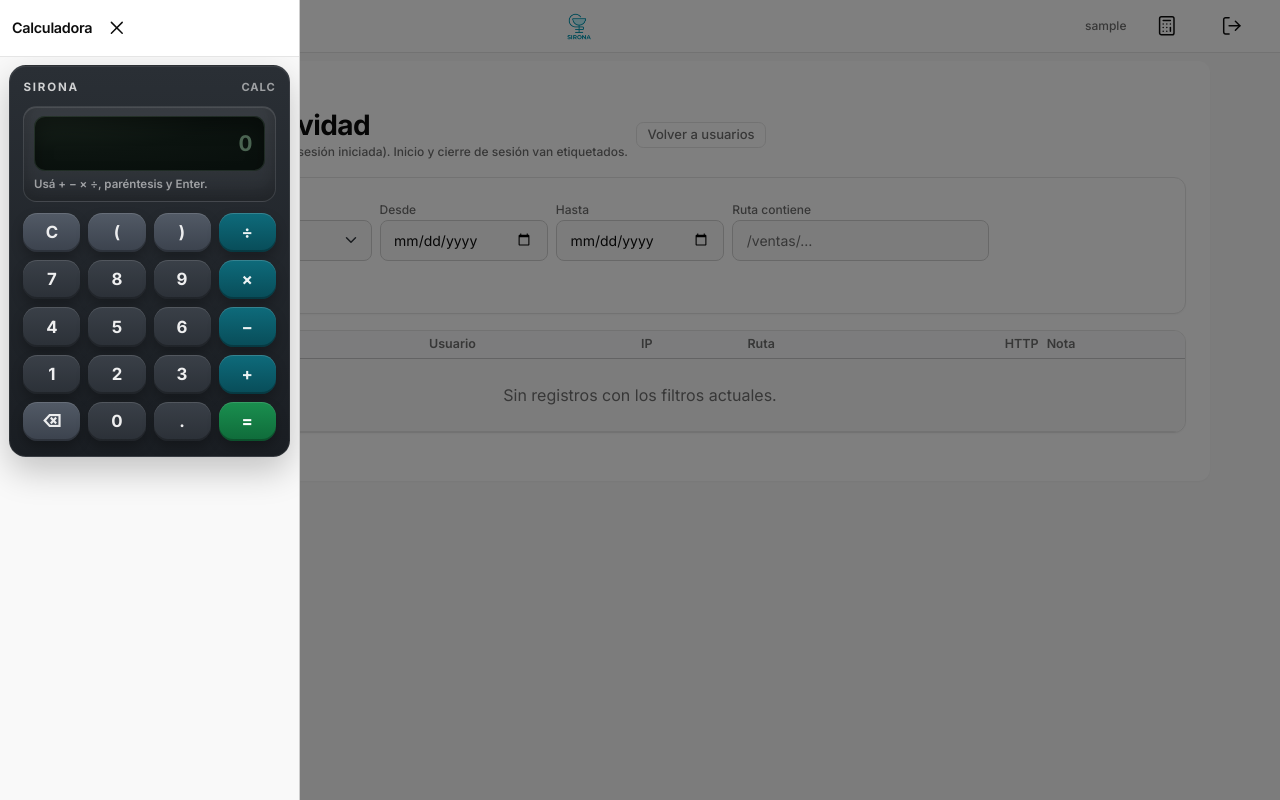
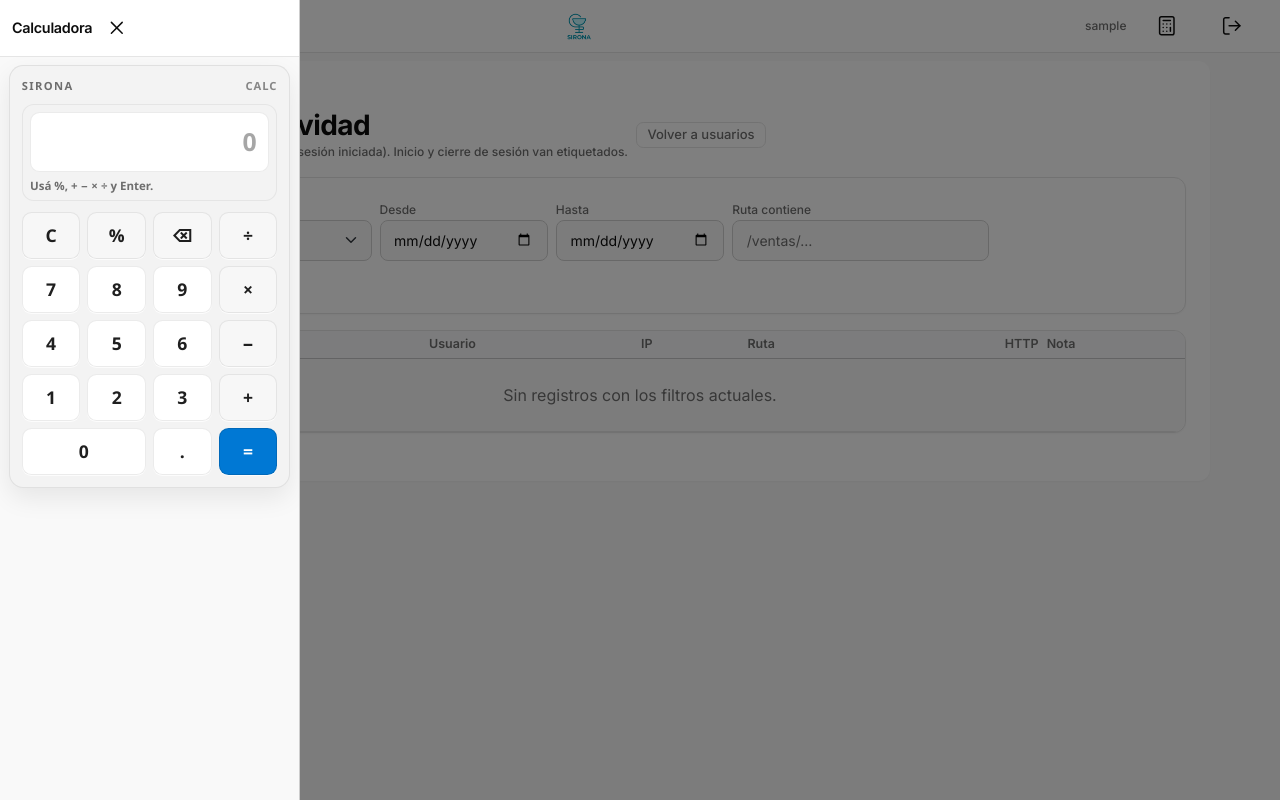
Before and after one commit to sironacooperativa-ship-it/sironanuevo, a Django app: page /administrador/actividad/ in a window 1280 px wide, after a click on "Calculadora". Run offline with Django 5.2, Linux system fonts and the light colour scheme; the visitor is signed in with stand-in values (Sample User, id 1); data comes from the database, SQL or seed files in the repository; data that the repository does not hold is empty; some libraries are stand-ins or nearby versions.

Commit message:
feat: calculadora estilo Windows
Mejora la UI de la calculadora y agrega % con comportamiento tipo Windows (A±B%, A×B%, A÷B%).

Made-with: Cursor

```diff
--- a/static/css/theme.css
+++ b/static/css/theme.css
@@ -393,13 +393,12 @@ body.app-sidebar-collapsed .app-sidebar-fixed {
 }
 
 .sirona-calc {
-  border-radius: 1.05rem;
-  padding: 0.85rem 0.85rem 0.95rem;
-  background: linear-gradient(180deg, #2a2f35 0%, #1a1e23 100%);
-  border: 1px solid rgba(255, 255, 255, 0.08);
-  box-shadow:
-    0 14px 34px rgba(0, 0, 0, 0.22),
-    inset 0 1px 0 rgba(255, 255, 255, 0.08);
+  font-family: "Segoe UI", system-ui, -apple-system, "Inter", sans-serif;
+  border-radius: 0.9rem;
+  padding: 0.75rem;
+  background: #f3f3f3;
+  border: 1px solid rgba(0, 0, 0, 0.08);
+  box-shadow: 0 10px 26px rgba(0, 0, 0, 0.08);
 }
 
 .sirona-calc-top {
@@ -411,10 +410,10 @@ body.app-sidebar-collapsed .app-sidebar-fixed {
 }
 
 .sirona-calc-brand {
-  font-weight: 800;
-  letter-spacing: 0.16em;
-  font-size: 0.72rem;
-  color: rgba(255, 255, 255, 0.78);
+  font-weight: 700;
+  letter-spacing: 0.12em;
+  font-size: 0.7rem;
+  color: rgba(0, 0, 0, 0.55);
   text-transform: uppercase;
 }
 
@@ -422,108 +421,101 @@ body.app-sidebar-collapsed .app-sidebar-fixed {
   font-weight: 700;
   font-size: 0.7rem;
   letter-spacing: 0.08em;
-  color: rgba(255, 255, 255, 0.55);
+  color: rgba(0, 0, 0, 0.45);
 }
 
 .sirona-calc-display-wrap {
-  border-radius: 0.85rem;
-  padding: 0.55rem 0.6rem 0.45rem;
-  background: linear-gradient(180deg, rgba(255, 255, 255, 0.08), rgba(255, 255, 255, 0.03));
-  border: 1px solid rgba(255, 255, 255, 0.08);
-  box-shadow:
-    inset 0 1px 0 rgba(255, 255, 255, 0.1),
-    inset 0 -10px 18px rgba(0, 0, 0, 0.25);
+  border-radius: 0.75rem;
+  padding: 0.4rem 0.45rem 0.35rem;
+  background: #f3f3f3;
+  border: 1px solid rgba(0, 0, 0, 0.06);
 }
 
 .sirona-calc-display {
   width: 100%;
-  border: none;
+  border: 1px solid rgba(0, 0, 0, 0.08);
   outline: none;
-  background: radial-gradient(120% 120% at 10% 0%, #17211a 0%, #0c1410 55%, #09100d 100%);
-  border-radius: 0.7rem;
-  padding: 0.7rem 0.75rem;
-  color: #c7ffd2;
-  font-weight: 800;
+  background: #ffffff;
+  border-radius: 0.6rem;
+  padding: 0.65rem 0.7rem;
+  color: #111;
+  font-weight: 700;
   font-variant-numeric: tabular-nums;
-  letter-spacing: 0.02em;
+  letter-spacing: 0.01em;
   text-align: right;
-  font-size: 1.35rem;
-  box-shadow:
-    inset 0 0 0 1px rgba(199, 255, 210, 0.12),
-    inset 0 10px 18px rgba(0, 0, 0, 0.35);
+  font-size: 1.55rem;
+  box-shadow: inset 0 1px 0 rgba(255, 255, 255, 0.9);
 }
 
 .sirona-calc-display::placeholder {
-  color: rgba(199, 255, 210, 0.35);
+  color: rgba(0, 0, 0, 0.35);
 }
 
 .sirona-calc-hint {
   margin-top: 0.35rem;
   font-size: 0.72rem;
   font-weight: 600;
-  color: rgba(255, 255, 255, 0.55);
+  color: rgba(0, 0, 0, 0.55);
 }
 
 .sirona-calc-keys {
   display: grid;
   grid-template-columns: repeat(4, 1fr);
-  gap: 0.5rem;
+  gap: 0.45rem;
   margin-top: 0.7rem;
 }
 
 .sirona-calc-key {
-  border: none;
-  border-radius: 0.9rem;
-  padding: 0.7rem 0.2rem;
-  font-weight: 800;
-  font-size: 1.05rem;
+  border: 1px solid rgba(0, 0, 0, 0.08);
+  border-radius: 0.6rem;
+  padding: 0.85rem 0.2rem;
+  font-weight: 700;
+  font-size: 1.1rem;
   line-height: 1;
-  color: rgba(255, 255, 255, 0.92);
-  background: linear-gradient(180deg, #3a4048 0%, #2b3037 100%);
-  box-shadow:
-    0 6px 12px rgba(0, 0, 0, 0.25),
-    inset 0 1px 0 rgba(255, 255, 255, 0.12),
-    inset 0 -2px 0 rgba(0, 0, 0, 0.25);
+  color: rgba(0, 0, 0, 0.88);
+  background: #ffffff;
+  box-shadow: 0 1px 0 rgba(255, 255, 255, 0.8);
   transition:
     transform 0.06s ease,
-    filter 0.12s ease,
-    box-shadow 0.12s ease;
+    background 0.12s ease,
+    border-color 0.12s ease;
   user-select: none;
 }
 
 .sirona-calc-key:hover {
-  filter: brightness(1.07);
+  background: #f7f7f7;
 }
 
 .sirona-calc-key:active {
   transform: translateY(1px);
-  box-shadow:
-    0 3px 8px rgba(0, 0, 0, 0.22),
-    inset 0 1px 0 rgba(255, 255, 255, 0.1),
-    inset 0 -1px 0 rgba(0, 0, 0, 0.35);
+  background: #efefef;
 }
 
 .sirona-calc-key:focus-visible {
-  outline: 2px solid rgba(199, 255, 210, 0.55);
+  outline: 2px solid rgba(0, 120, 212, 0.55);
   outline-offset: 2px;
 }
 
 .sirona-calc-key-op {
-  background: linear-gradient(180deg, #0e6b7b 0%, #084c58 100%);
-  box-shadow:
-    0 6px 12px rgba(0, 0, 0, 0.25),
-    inset 0 1px 0 rgba(255, 255, 255, 0.16),
-    inset 0 -2px 0 rgba(0, 0, 0, 0.25);
+  background: #f7f7f7;
 }
 
 .sirona-calc-key-fn {
-  background: linear-gradient(180deg, #525a66 0%, #3b424d 100%);
-  color: rgba(255, 255, 255, 0.9);
+  background: #f7f7f7;
 }
 
 .sirona-calc-key-eq {
-  background: linear-gradient(180deg, #1a8f4f 0%, #0f6b3a 100%);
+  background: #0078d4;
+  border-color: rgba(0, 0, 0, 0.12);
   color: #fff;
+}
+
+.sirona-calc-key-eq:hover {
+  background: #0a68b5;
+}
+
+.sirona-calc-key-0 {
+  grid-column: span 2;
 }
 
 .sirona-offcanvas-nav {
--- a/templates/base.html
+++ b/templates/base.html
@@ -128,13 +128,13 @@
                   autocomplete="off"
                   placeholder="0"
                 />
-                <div class="sirona-calc-hint" id="sironaCalcHint">Usá + − × ÷, paréntesis y Enter.</div>
+                <div class="sirona-calc-hint" id="sironaCalcHint">Usá %, + − × ÷ y Enter.</div>
             </div>
 
             <div class="sirona-calc-keys">
                 <button class="sirona-calc-key sirona-calc-key-fn" type="button" data-calc="C">C</button>
-                <button class="sirona-calc-key sirona-calc-key-fn" type="button" data-calc="(">(</button>
-                <button class="sirona-calc-key sirona-calc-key-fn" type="button" data-calc=")">)</button>
+                <button class="sirona-calc-key sirona-calc-key-fn" type="button" data-calc="%">%</button>
+                <button class="sirona-calc-key sirona-calc-key-fn" type="button" data-calc="BS">⌫</button>
                 <button class="sirona-calc-key sirona-calc-key-op" type="button" data-calc="÷">÷</button>
 
                 <button class="sirona-calc-key" type="button" data-calc="7">7</button>
@@ -152,8 +152,7 @@
                 <button class="sirona-calc-key" type="button" data-calc="3">3</button>
                 <button class="sirona-calc-key sirona-calc-key-op" type="button" data-calc="+">+</button>
 
-                <button class="sirona-calc-key sirona-calc-key-fn" type="button" data-calc="BS">⌫</button>
-                <button class="sirona-calc-key" type="button" data-calc="0">0</button>
+                <button class="sirona-calc-key sirona-calc-key-0" type="button" data-calc="0">0</button>
                 <button class="sirona-calc-key" type="button" data-calc=".">.</button>
                 <button class="sirona-calc-key sirona-calc-key-eq" type="button" data-calc="=">=</button>
             </div>
@@ -390,6 +389,60 @@
             setValue("");
           }
 
+          function applyPercent() {
+            // Estilo Windows:
+            // - A + B%  => A + (A*B/100)
+            // - A − B%  => A − (A*B/100)
+            // - A × B%  => A × (B/100)
+            // - A ÷ B%  => A ÷ (B/100)
+            // Si no hay operador previo, aplica n -> n/100 al último número.
+            const s = String(display.value || "");
+            const mNum = s.match(/(-?\d+(?:[.,]\d+)?)\s*$/);
+            if (!mNum) return;
+            const rightRaw = mNum[1].replace(",", ".");
+            const right = parseFloat(rightRaw);
+            if (!Number.isFinite(right)) return;
+
+            const beforeNum = s.slice(0, mNum.index || 0);
+            // Buscar último operador visible (+, −, ×, ÷) antes del número final
+            let opIdx = -1;
+            let op = "";
+            for (let i = beforeNum.length - 1; i >= 0; i--) {
+              const ch = beforeNum[i];
+              if (ch === "+" || ch === "−" || ch === "×" || ch === "÷") {
+                opIdx = i;
+                op = ch;
+                break;
+              }
+              // cortar si encontramos un número/.)? no, seguimos buscando hasta operador o inicio
+            }
+
+            // Sin operador: simple n/100
+            if (opIdx < 0) {
+              const pct = right / 100;
+              setValue(beforeNum + String(pct));
+              return;
+            }
+
+            const leftExpr = beforeNum.slice(0, opIdx);
+            const leftNorm = normalizeExpr(leftExpr);
+            let leftVal = NaN;
+            try {
+              leftVal = leftNorm.trim() ? safeEval(leftNorm) : NaN;
+            } catch (e) {
+              leftVal = NaN;
+            }
+
+            let replacement = right / 100;
+            if ((op === "+" || op === "−") && Number.isFinite(leftVal)) {
+              replacement = (leftVal * right) / 100;
+            }
+            // × y ÷ mantienen right/100 (Windows)
+
+            const fullBefore = s.slice(0, mNum.index || 0);
+            setValue(fullBefore + String(replacement));
+          }
+
           function compute() {
             const expr = normalizeExpr(display.value);
             if (!expr.trim()) return;
@@ -408,6 +461,7 @@
             if (!btn) return;
             const v = btn.getAttribute("data-calc");
             if (v === "C") return clear();
+            if (v === "%") return applyPercent();
             if (v === "BS") return backspace();
             if (v === "=") return compute();
             if (v === "÷") return append("÷");
@@ -422,6 +476,11 @@
             if (ev.key === "Enter") {
               ev.preventDefault();
               compute();
+              return;
+            }
+            if (ev.key === "%") {
+              ev.preventDefault();
+              applyPercent();
               return;
             }
           });
```
